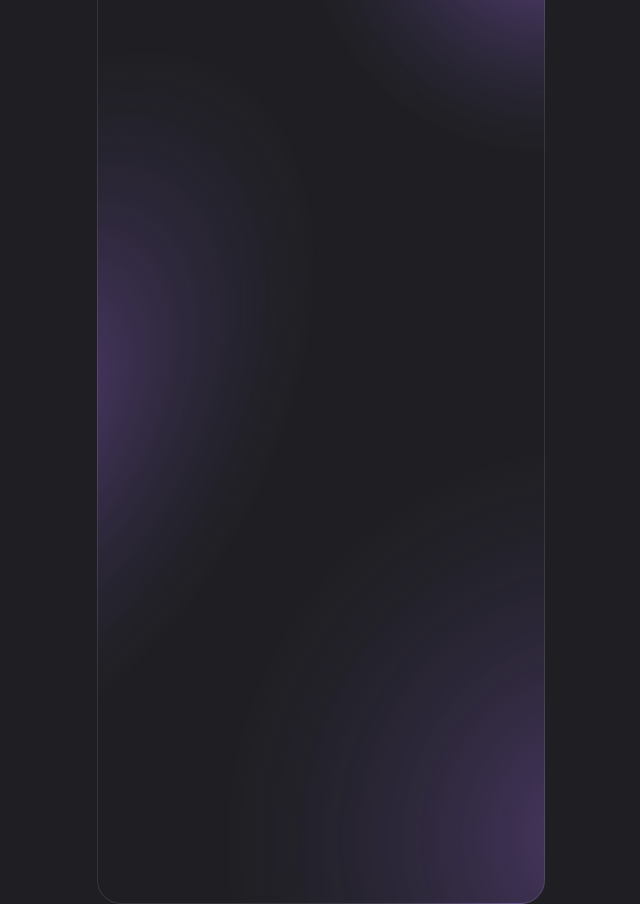
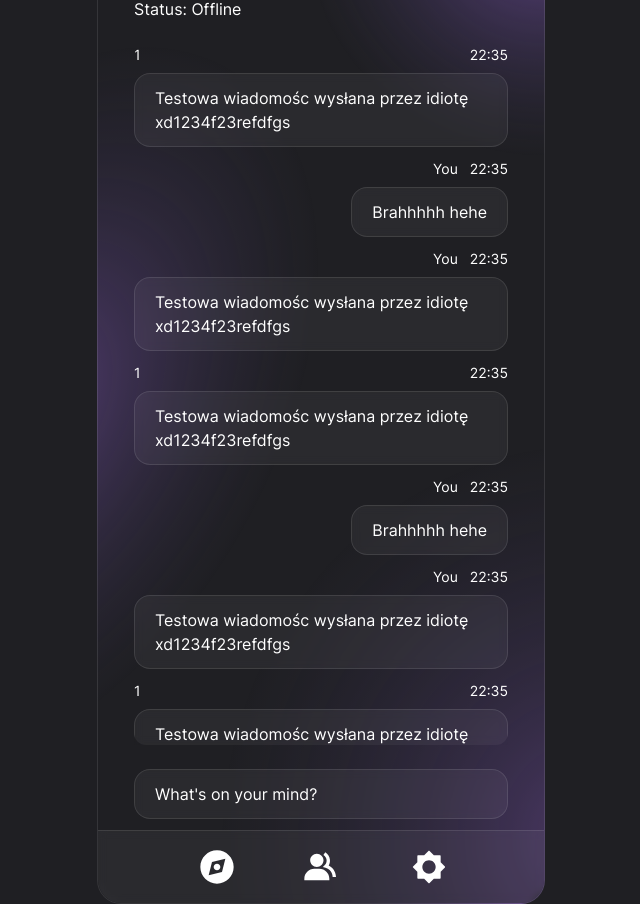
Before and after one commit to not-byte/blink-app, a Vue app: page /chat/1 in a window 1280 px wide. Before the commit this address had no page. Shown: the whole page, without its empty margins (319-959 px from the left). Built offline with nearby package versions, Linux system fonts and the light colour scheme.

Commit message:
docs(app): changed single transition to transition group

```diff
--- a/src/App.vue
+++ b/src/App.vue
@@ -1,17 +1,19 @@
 <script lang="ts" setup>
-import { RouterView } from "vue-router";
+import NavigationComponent from "@/components/NavigationComponent.vue";
+import { RouterView, useRoute } from "vue-router";
 </script>
 
 <template>
-    <main
+    <TransitionGroup
         class="relative w-[28rem] h-[63rem] aspect-[4/9] p-9 rounded-3xl overflow-clip bg-base bg-center bg-cover border border-white/10"
+        tag="main"
     >
-        <router-view v-slot="{ Component }">
-            <transition mode="out-in">
-                <component :is="Component" />
-            </transition>
-        </router-view>
-    </main>
+        <RouterView key="view" />
+        <NavigationComponent
+            v-if="useRoute().fullPath !== `/`"
+            key="navigation"
+        />
+    </TransitionGroup>
 </template>
 
 <style>
--- a/src/components/NavigationComponent.vue
+++ b/src/components/NavigationComponent.vue
@@ -15,7 +15,7 @@ import MessagesIcon from "@/components/icon/MessagesIcon.vue";
                 <!--                </RouterLink>-->
             </li>
             <li class="p-4">
-                <RouterLink to="/messages">
+                <RouterLink to="/chat">
                     <MessagesIcon />
                 </RouterLink>
             </li>
--- a/src/components/messages/RecentChats.vue
+++ b/src/components/messages/RecentChats.vue
@@ -44,10 +44,10 @@ const users = [
         class="flex flex-col gap-5 rounded-xl overflow-y-scroll no-scrollbar"
     >
         <article class="grid gap-3">
-            <router-link
+            <RouterLink
                 v-for="user in users"
                 :key="user.fullname"
-                :to="`/messages/${user.fullname}`"
+                :to="`/chat/${user.fullname}`"
                 class="w-full h-fit flex gap-3"
             >
                 <img :src="user.avatar" alt="" class="h-14 aspect-square" />
@@ -58,7 +58,7 @@ const users = [
                 <section class="h-full flex">
                     <p>{{ user.sent }}</p>
                 </section>
-            </router-link>
+            </RouterLink>
         </article>
     </section>
 </template>
--- a/src/router/index.ts
+++ b/src/router/index.ts
@@ -15,12 +15,12 @@ const router = createRouter({
             component: () => import("@/views/DiscoverView.vue"),
         },
         {
-            path: "/messages",
+            path: "/chat",
             name: "Messages",
-            component: () => import("@/views/MessagesView.vue"),
+            component: () => import("@/views/ChatsView.vue"),
         },
         {
-            path: "/messages/:reciever_id",
+            path: "/chat/:reciever_id",
             name: "Chat with user",
             component: () => import("@/views/ChatView.vue"),
         },
--- a/src/views/ChatView.vue
+++ b/src/views/ChatView.vue
@@ -1,6 +1,5 @@
 <script lang="ts" setup>
 import HeaderComponent from "@/components/HeaderComponent.vue";
-import NavigationComponent from "@/components/NavigationComponent.vue";
 import InputComponent from "@/components/InputComponent.vue";
 import MessageComponent from "@/components/MessageComponent.vue";
 
@@ -10,7 +9,7 @@ const message: string =
 
 <template>
     <section class="w-full h-full flex flex-col gap-6 transition-root pb-12">
-        <HeaderComponent :title="$route.params.reciever_id" />
+        <HeaderComponent :title="$route.params.reciever_id as string" />
         <p>Status: Offline</p>
         <article
             class="flex-grow flex flex-col gap-3 rounded-xl overflow-y-scroll no-scrollbar"
@@ -18,13 +17,12 @@ const message: string =
             <template v-for="n in 5">
                 <MessageComponent
                     :message="message"
-                    :sender="$route.params.reciever_id"
+                    :sender="$route.params.reciever_id as string"
                 />
                 <MessageComponent message="Brahhhhh hehe" sender="You" />
                 <MessageComponent :message="message" sender="You" />
             </template>
         </article>
         <InputComponent />
-        <NavigationComponent />
     </section>
 </template>
--- a/src/views/MessagesView.vue
+++ b/src/views/ChatsView.vue
@@ -3,7 +3,6 @@ import HeaderComponent from "@/components/HeaderComponent.vue";
 import SearchComponent from "@/components/SearchComponent.vue";
 import OnlineUsers from "@/components/messages/OnlineUsers.vue";
 import RecentChats from "@/components/messages/RecentChats.vue";
-import NavigationComponent from "@/components/NavigationComponent.vue";
 import dayTimeTitle from "@/utils/dayTimeTitle";
 </script>
 
@@ -13,6 +12,5 @@ import dayTimeTitle from "@/utils/dayTimeTitle";
         <SearchComponent />
         <OnlineUsers />
         <RecentChats />
-        <NavigationComponent />
     </section>
 </template>
--- a/src/views/IndexView.vue
+++ b/src/views/IndexView.vue
@@ -14,7 +14,7 @@ import HeaderComponent from "@/components/HeaderComponent.vue";
         </section>
         <router-link
             class="w-full h-fit px-5 py-3 bg-white/5 backdrop-blur-sm border border-white/10 rounded-2xl text-center"
-            to="/messages"
+            to="/chat"
         >
             Join now
         </router-link>
```
Also changed, not shown: 1 other file (tests, documents, lock files or other folders).
